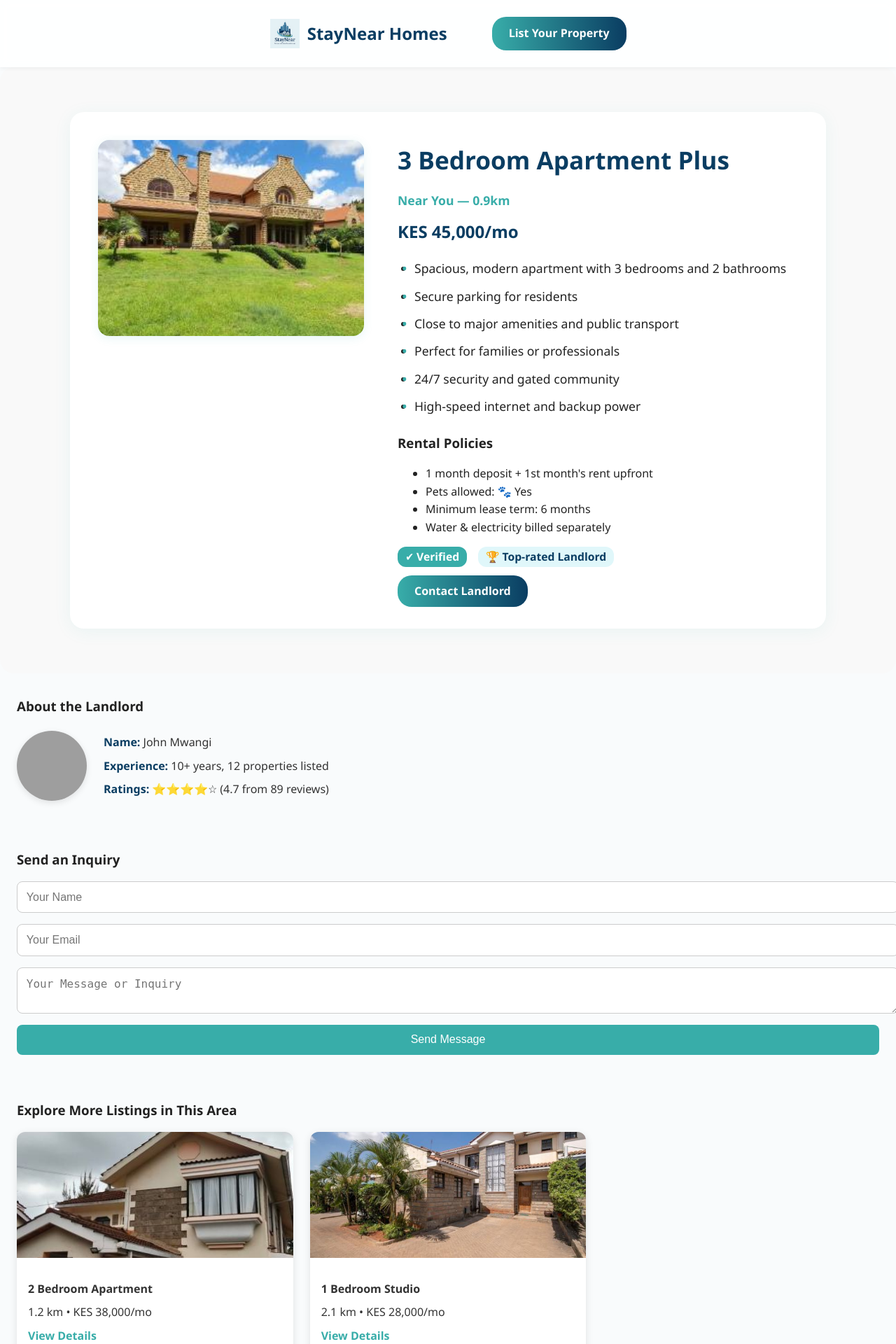
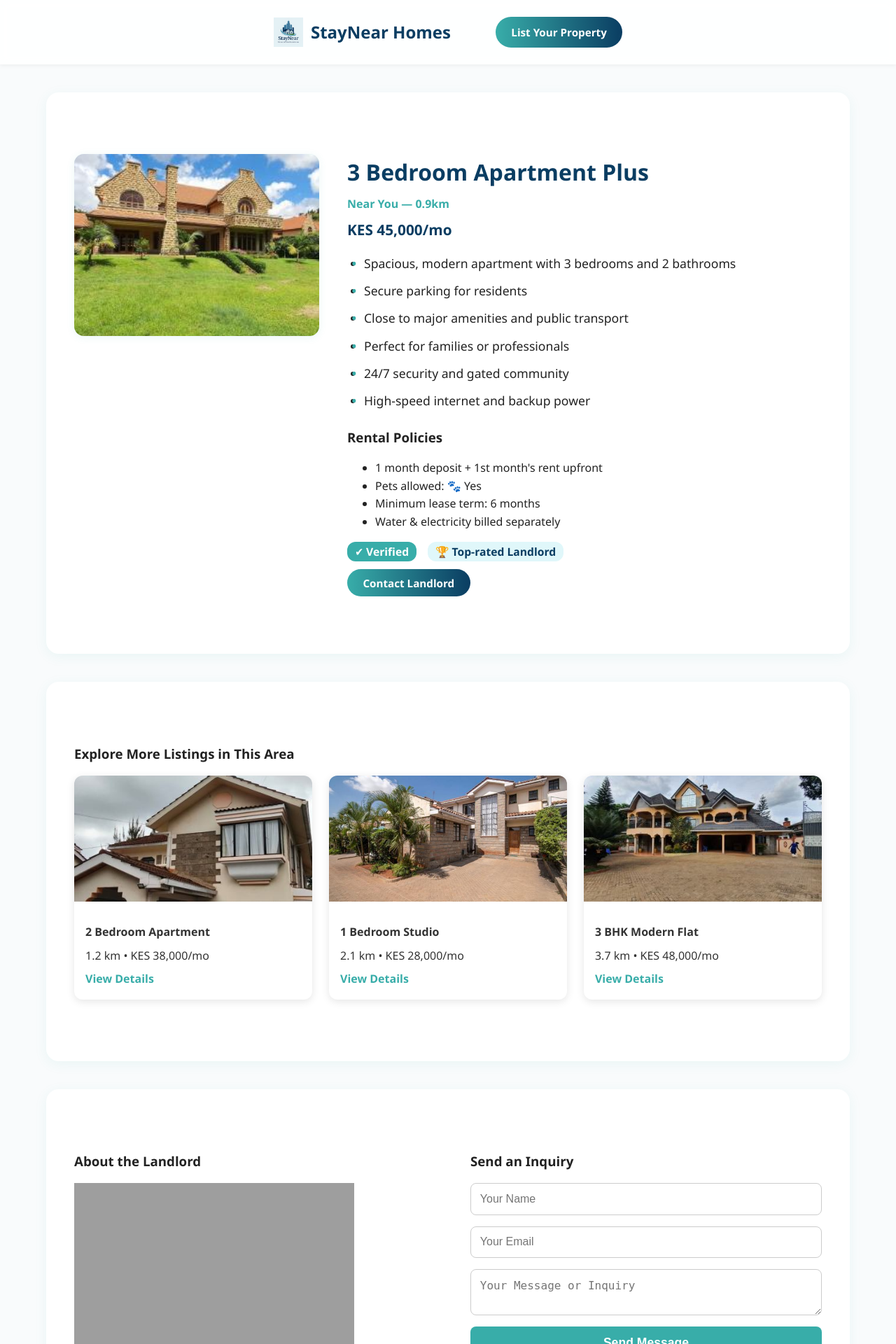
Before and after one commit to MwitaKefa/StayNear, a Django app: page /property/1 in a window 1280 px wide. Shown: the top 1920 px of the page at 70% size. Run offline with Django 5.2, Linux system fonts and the light colour scheme; grey boxes are pictures that could not be loaded.

Commit message:
formated lamdlord conatct form

```diff
--- a/static/css/property_detail.css
+++ b/static/css/property_detail.css
@@ -1,94 +1,54 @@
 /* ========= Property Detail Page Specific Styles ========= */
-.header-cta {
-  background: linear-gradient(90deg, #38ada9 0%, #0a3d62 100%);
-  color: #fff;
-  border-radius: 20px;
-  padding: 0.7rem 1.5rem;
-  font-size: 1rem;
-  font-weight: 600;
-  text-decoration: none;
-  transition: all 0.3s ease;
-}
-
-.header-cta:hover {
-  background: linear-gradient(90deg, #0a3d62 0%, #38ada9 100%);
-  transform: scale(1.05);
-}
-
-@media (max-width: 600px) {
-  .property-detail-info h2 {
-    font-size: 1.6rem;
-  }
-  .property-detail-img {
-    height: 200px;
-  }
+.section-card {
+  background: #fff;
+  border-radius: 18px;
+  box-shadow: 0 4px 18px rgba(56, 173, 169, 0.08);
+  margin: 2.5rem auto;
+  padding: 2.5rem 1.5rem;
+  max-width: 1100px;
+  width: 100%;
+  transition: box-shadow 0.2s;
 }
 
 /* Property Detail Section */
-.property-detail-section {
-  padding: 4rem 1.5rem;
-  background: #f9f9f9;
-  border-radius: 20px;
-}
-
 .property-detail-container {
   display: flex;
   flex-wrap: wrap;
-  gap: 3rem;
-  max-width: 1000px;
-  margin: 0 auto;
-  background: #fff;
-  border-radius: 20px;
-  box-shadow: 0 4px 24px rgba(56, 173, 169, 0.08);
-  padding: 2.5rem;
+  gap: 2.5rem;
   align-items: flex-start;
 }
-
 .property-detail-img {
-  width: 380px;
-  height: 280px;
+  width: 350px;
+  height: 260px;
   object-fit: cover;
-  border-radius: 16px;
-  box-shadow: 0 3px 14px rgba(56, 173, 169, 0.12);
+  border-radius: 14px;
+  box-shadow: 0 2px 12px rgba(56,173,169,0.10);
   background: #e0f7fa;
-  transition: transform 0.3s ease, box-shadow 0.3s ease;
 }
-
-.property-detail-img:hover {
-  transform: scale(1.02);
-  box-shadow: 0 6px 20px rgba(56, 173, 169, 0.15);
-}
-
 .property-detail-info {
   flex: 1;
-  min-width: 280px;
+  min-width: 260px;
 }
-
 .property-detail-info h2 {
   color: #0a3d62;
-  font-size: 2.2rem;
-  margin-bottom: 1rem;
+  font-size: 2rem;
+  margin-bottom: 0.5rem;
 }
-
 .property-location {
   color: #38ada9;
   font-weight: 600;
-  margin-bottom: 0.7rem;
-  font-size: 1.1rem;
+  margin-bottom: 0.5rem;
 }
-
 .property-price {
   color: #0a3d62;
-  font-size: 1.5rem;
+  font-size: 1.3rem;
   font-weight: 700;
-  margin-bottom: 1.2rem;
+  margin-bottom: 1rem;
 }
-
 .property-features {
   margin-bottom: 1.5rem;
   padding-left: 1.5rem;
 }
-
 .property-features li {
   margin-bottom: 0.7rem;
   font-size: 1.1rem;
@@ -96,7 +56,6 @@
   line-height: 1.6;
   position: relative;
 }
-
 .property-features li::before {
   content: "\2022";
   color: #38ada9;
@@ -105,117 +64,36 @@
   width: 1em;
   margin-left: -1em;
 }
-
-/* Badges (reused but part of detail page) */
 .property-badges {
-  margin-bottom: 1.5rem;
+  margin-bottom: 1.2rem;
 }
-
-/* Responsive Layout */
-@media (max-width: 800px) {
-  .property-detail-container {
-    flex-direction: column;
-    align-items: center;
-    padding: 1.5rem;
-  }
-
-  .property-detail-img {
-    width: 100%;
-    height: 220px;
-  }
-
-  .property-detail-info h2 {
-    font-size: 1.8rem;
-    text-align: center;
-  }
-
-  .property-location,
-  .property-price,
-  .property-features {
-    text-align: center;
-  }
-
-  .property-features {
-    padding-left: 0;
-    list-style-position: inside;
-  }
-}
-
-/* Landlord Profile Section */
-.landlord-profile {
-  padding: 2rem 1.5rem;
-}
-
-.landlord-info {
-  display: flex;
-  align-items: center;
-  gap: 1.5rem;
-}
-
-.landlord-img {
-  width: 100px;
-  height: 100px;
-  border-radius: 50%;
-  object-fit: cover;
-  box-shadow: 0 3px 10px rgba(0, 0, 0, 0.1);
-}
-
-.landlord-details p {
-  margin: 0.5rem 0;
-  font-size: 1rem;
-  color: #333;
-}
-
-.landlord-details strong {
-  color: #0a3d62;
-}
-
-/* Contact Form Section */
-.contact-form-section {
-  padding: 2rem 1.5rem;
-}
-
-.inquiry-form {
-  display: flex;
-  flex-direction: column;
-  gap: 1rem;
-}
-
-.inquiry-form input,
-.inquiry-form textarea {
-  width: 100%;
-  padding: 0.8rem;
-  border: 1px solid #ccc;
-  border-radius: 8px;
-  font-size: 1rem;
-}
-
-.inquiry-form button {
+.verified {
   background: #38ada9;
   color: #fff;
-  border: none;
-  padding: 0.8rem 1.5rem;
-  font-size: 1rem;
-  border-radius: 8px;
-  cursor: pointer;
-  transition: background 0.3s ease;
+  border-radius: 12px;
+  padding: 0.2rem 0.7rem;
+  font-size: 0.98rem;
+  margin-right: 0.7rem;
+  font-weight: 600;
+  vertical-align: middle;
 }
-
-.inquiry-form button:hover {
-  background: #0a3d62;
+.badge-item {
+  background: #e0f7fa;
+  color: #0a3d62;
+  border-radius: 12px;
+  padding: 0.2rem 0.7rem;
+  font-size: 0.98rem;
+  margin-right: 0.7rem;
+  font-weight: 600;
+  vertical-align: middle;
 }
 
 /* More Listings Section */
-.more-listings-section {
-  padding: 2rem 1.5rem;
-}
-
 .listing-grid {
   display: flex;
   flex-wrap: wrap;
   gap: 1.5rem;
 }
-
 .listing-card {
   background: #fff;
   border-radius: 12px;
@@ -225,34 +103,106 @@
   min-width: 280px;
   transition: transform 0.3s ease, box-shadow 0.3s ease;
 }
-
 .listing-card:hover {
   transform: translateY(-5px);
   box-shadow: 0 6px 18px rgba(0, 0, 0, 0.15);
 }
-
 .listing-card img {
   width: 100%;
   height: 180px;
   object-fit: cover;
 }
-
 .card-info {
   padding: 1rem;
 }
-
 .card-info p {
   margin: 0.5rem 0;
   font-size: 1rem;
   color: #333;
 }
-
 .card-info a {
   color: #38ada9;
   text-decoration: none;
   font-weight: 600;
 }
-
 .card-info a:hover {
   text-decoration: underline;
 }
+
+/* Landlord + Contact Form Wrapper */
+.landlord-contact-wrapper {
+  display: flex;
+  gap: 2rem;
+  align-items: flex-start;
+  flex-wrap: wrap;
+}
+
+/* Make each section share space */
+.landlord-profile,
+.contact-form-section {
+  flex: 1;
+  min-width: 300px;
+}
+
+/* Contact Form styling */
+.inquiry-form {
+  display: flex;
+  flex-direction: column;
+  gap: 1rem;
+}
+
+.inquiry-form input,
+.inquiry-form textarea {
+  padding: 0.8rem;
+  border: 1px solid #ccc;
+  border-radius: 8px;
+  font-size: 1rem;
+}
+
+.inquiry-form button {
+  padding: 0.8rem;
+  background-color: #38ada9;
+  color: #fff;
+  border: none;
+  border-radius: 8px;
+  font-size: 1.1rem;
+  font-weight: bold;
+  cursor: pointer;
+}
+
+.inquiry-form button:hover {
+  background-color: #2e8c87;
+}
+
+
+/* Map Section */
+.map-section {
+  padding: 2rem 1.5rem;
+}
+.map-section iframe {
+  border-radius: 12px;
+  box-shadow: 0 2px 8px rgba(56, 173, 169, 0.10);
+}
+
+/* Responsive */
+@media (max-width: 900px) {
+  .property-detail-container {
+    flex-direction: column;
+    align-items: center;
+    padding: 1.2rem;
+  }
+  .property-detail-img {
+    width: 100%;
+    height: 200px;
+  }
+  .listing-card {
+    width: 100%;
+    min-width: 0;
+  }
+}
+@media (max-width: 700px) {
+  .section-card {
+    padding: 1.2rem 0.5rem;
+    margin: 1.2rem 0.2rem;
+  }
+}
--- a/templates/property_detail.html
+++ b/templates/property_detail.html
@@ -1,17 +1,13 @@
+<!-- filepath: /home/kefamwita/Desktop/StayNear/templates/property_detail.html -->
 <!DOCTYPE html>
 <html lang="en">
 <head>
   <meta charset="UTF-8">
   <meta name="viewport" content="width=device-width, initial-scale=1.0">
   <title>Property Details | StayNear Homes</title>
-
-  <!-- Global Styles -->
   <link rel="stylesheet" href="/static/css/style.css">
-
-  <!-- Property Detail Page Specific Styles -->
   <link rel="stylesheet" href="/static/css/property_detail.css">
 </head>
-
 <body>
   <header class="main-header">
     <div class="header-content">
@@ -23,7 +19,7 @@
     </div>
   </header>
 
-  <!-- Property Details Section -->
+  <!-- Property Details Card -->
   <div class="section-card">
     <section class="property-detail-section">
       <div class="property-detail-container">
@@ -57,35 +53,7 @@
     </section>
   </div>
 
-   <!-- Landlord Profile Section -->
-  <div class="section-card">
-    <section class="landlord-profile">
-      <h3>About the Landlord</h3>
-      <div class="landlord-info">
-        <img src="/static/images/landlord.jpg" alt="Landlord Photo" class="landlord-img">
-        <div class="landlord-details">
-          <p><strong>Name:</strong> John Mwangi</p>
-          <p><strong>Experience:</strong> 10+ years, 12 properties listed</p>
-          <p><strong>Ratings:</strong> ⭐⭐⭐⭐☆ (4.7 from 89 reviews)</p>
-        </div>
-      </div>
-    </section>
-  </div>
-
-  <!-- Contact Form Section -->
-  <div class="section-card">
-    <section class="contact-form-section">
-      <h3>Send an Inquiry</h3>
-      <form class="inquiry-form">
-        <input type="text" placeholder="Your Name" required>
-        <input type="email" placeholder="Your Email" required>
-        <textarea placeholder="Your Message or Inquiry" required></textarea>
-        <button type="submit">Send Message</button>
-      </form>
-    </section>
-  </div>
-
-  <!-- More Listings Section -->
+  <!-- More Listings Card -->
   <div class="section-card">
     <section class="more-listings-section">
       <h3>Explore More Listings in This Area</h3>
@@ -106,11 +74,48 @@
             <a href="/property_detail/3">View Details</a>
           </div>
         </div>
+        <div class="listing-card">
+          <img src="/static/images/house4.jpg" alt="House 4">
+          <div class="card-info">
+            <p><strong>3 BHK Modern Flat</strong></p>
+            <p>3.7 km • KES 48,000/mo</p>
+            <a href="/property_detail/4">View Details</a>
+          </div>
+        </div>
       </div>
     </section>
   </div>
 
-  <!-- Map Section -->
+  <!-- Landlord Profile + Contact Form Card -->
+  <div class="section-card landlord-contact-wrapper">
+
+    <!-- Landlord Profile -->
+    <section class="landlord-profile">
+      <h3>About the Landlord</h3>
+      <div class="landlord-info">
+        <img src="/static/images/landlord.jpg" alt="Landlord Photo" class="landlord-img">
+        <div class="landlord-details">
+          <p><strong>Name:</strong> John Mwangi</p>
+          <p><strong>Experience:</strong> 10+ years, 12 properties listed</p>
+          <p><strong>Ratings:</strong> ⭐⭐⭐⭐☆ (4.7 from 89 reviews)</p>
+        </div>
+      </div>
+    </section>
+
+    <!-- Contact Form -->
+    <section class="contact-form-section">
+      <h3>Send an Inquiry</h3>
+      <form class="inquiry-form">
+        <input type="text" placeholder="Your Name" required>
+        <input type="email" placeholder="Your Email" required>
+        <textarea placeholder="Your Message or Inquiry" required></textarea>
+        <button type="submit">Send Message</button>
+      </form>
+    </section>
+
+  </div>
+
+  <!-- Map Card -->
   <div class="section-card">
     <section class="map-section">
       <h3>Location</h3>
@@ -142,4 +147,3 @@
     </div>
   </footer>
 </body>
-</html>
```
